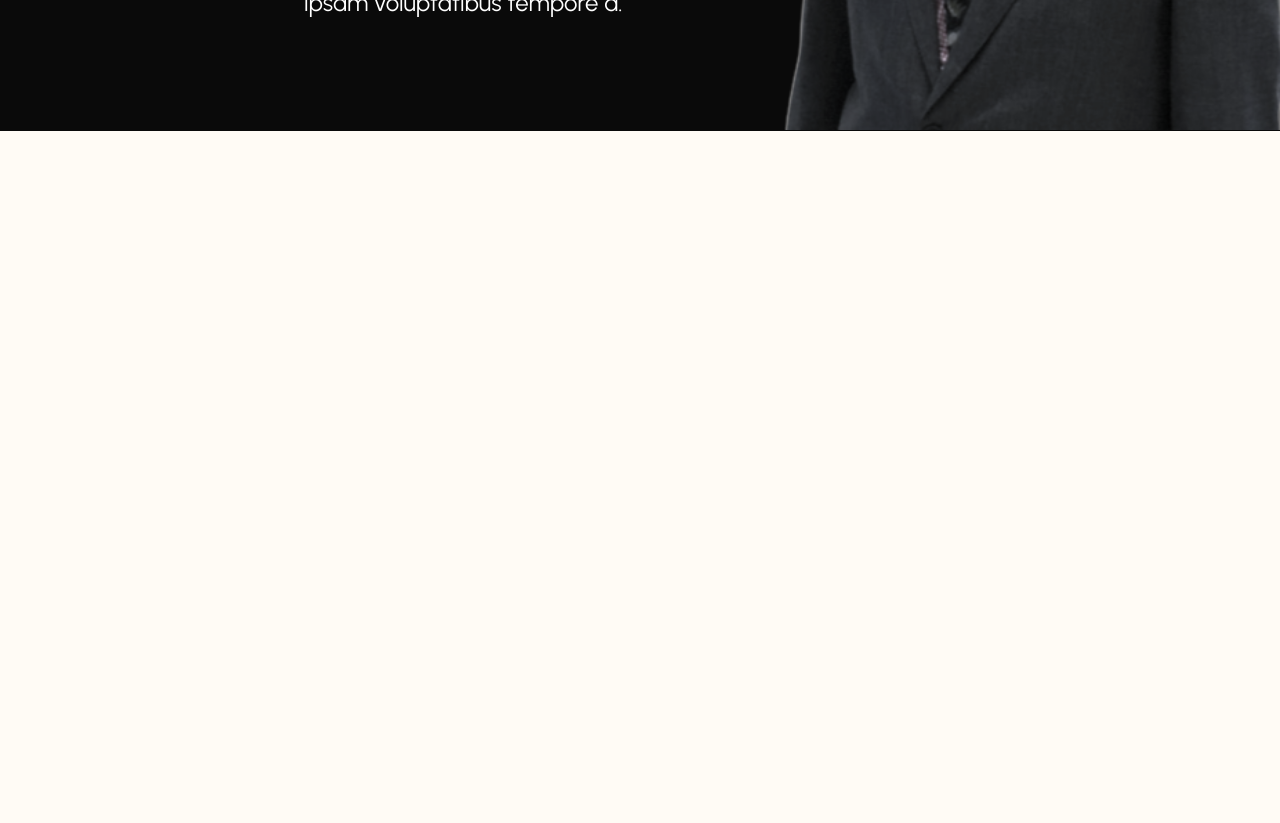
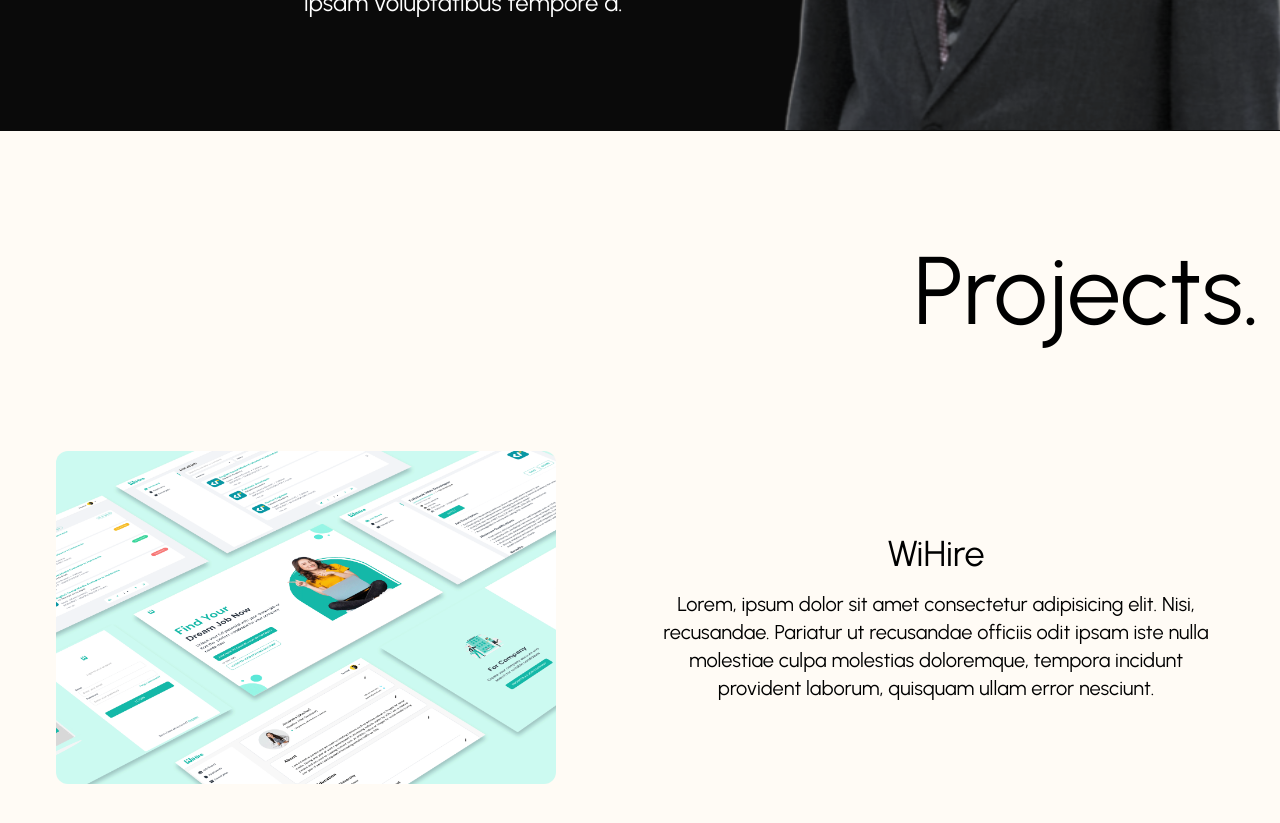
Before and after one commit to erwinmareto/portfolio-v2, a Next.js app: page / in a window 1280 px wide. Shown: the part 1240-2063 px from the top of the page. Before the commit the page ends 1371 px from the top, so only its background shows below. Built offline with nearby package versions, Linux system fonts and the light colour scheme.

Commit message:
feat: created draft for project section

```diff
--- a/src/app/page.tsx
+++ b/src/app/page.tsx
@@ -1,6 +1,7 @@
 import About from "@/components/About";
 import Hero from "@/components/Hero";
 import Navbar from "@/components/Navbar";
+import Projects from "@/components/Projects";
 
 export default function Home() {
   return (
@@ -8,6 +9,7 @@ export default function Home() {
       <Navbar />
       <Hero />
       <About />
+      <Projects />
     </main>
   );
 }
--- /dev/null
+++ b/src/components/Projects.tsx
@@ -0,0 +1,33 @@
+import Image from "next/image";
+
+type Props = {};
+const Projects = (props: Props) => {
+  return (
+    <section className="flex flex-col gap-28 px-5 py-28">
+      <h1 className="text-6xl md:text-8xl text-right">Projects.</h1>
+      <div className="flex flex-wrap justify-around items-center gap-5">
+        <Image
+          className="rounded-xl"
+          src={"/wihire.png"}
+          width={500}
+          height={500}
+          alt="wihire"
+        />
+
+        {/* <div className="border-r-8 border-black bg-red-600" /> */}
+        {/* <div className="w-px h-full bg-black hidden lg:block" /> */}
+
+        <div className="flex flex-col gap-4 text-center">
+          <h2 className="text-4xl">WiHire</h2>
+          <p className="text-xl max-w-xl">
+            Lorem, ipsum dolor sit amet consectetur adipisicing elit. Nisi,
+            recusandae. Pariatur ut recusandae officiis odit ipsam iste nulla
+            molestiae culpa molestias doloremque, tempora incidunt provident
+            laborum, quisquam ullam error nesciunt.
+          </p>
+        </div>
+      </div>
+    </section>
+  );
+};
+export default Projects;
```
Also changed, not shown: public/wihire.png (added).
